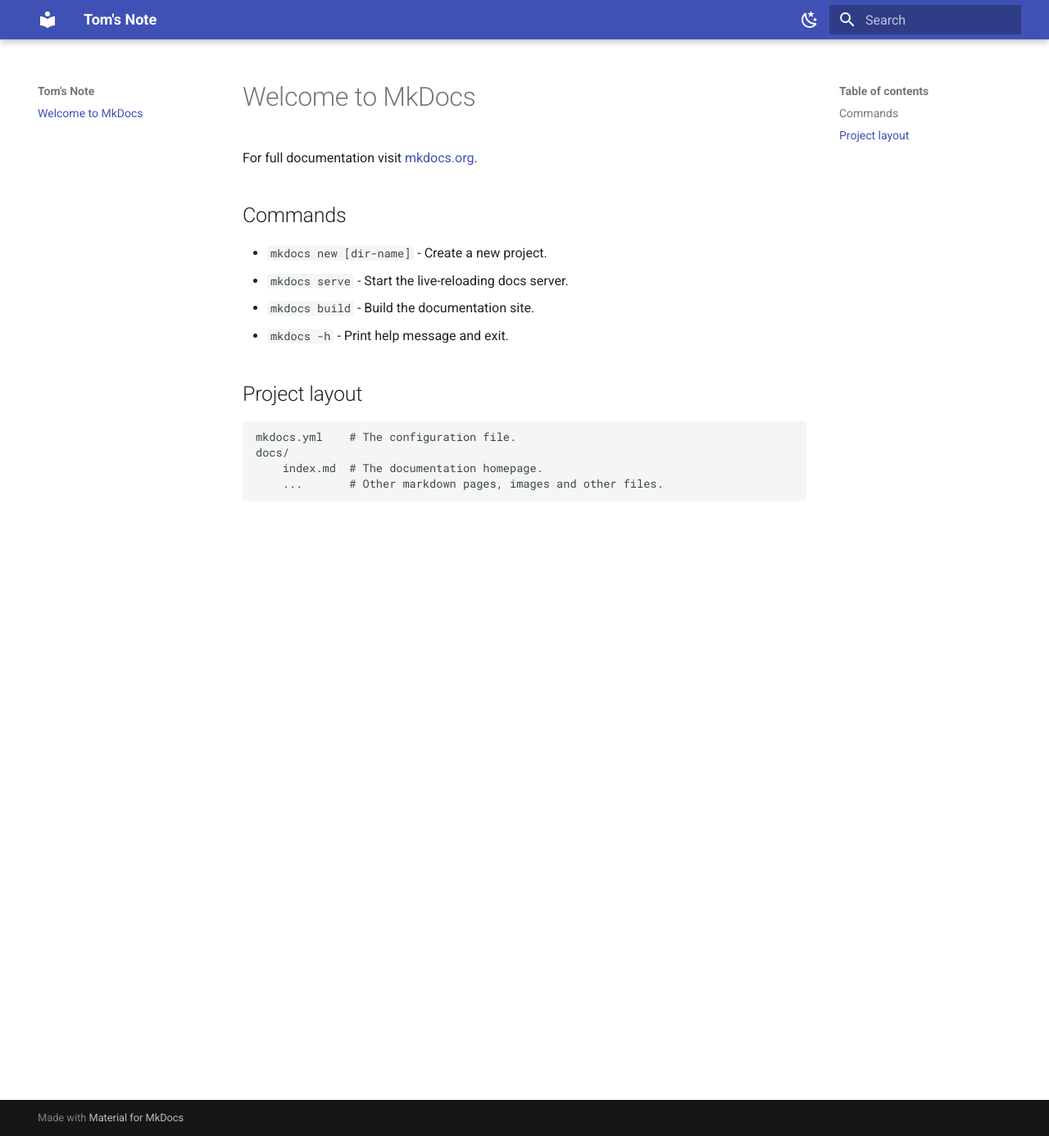
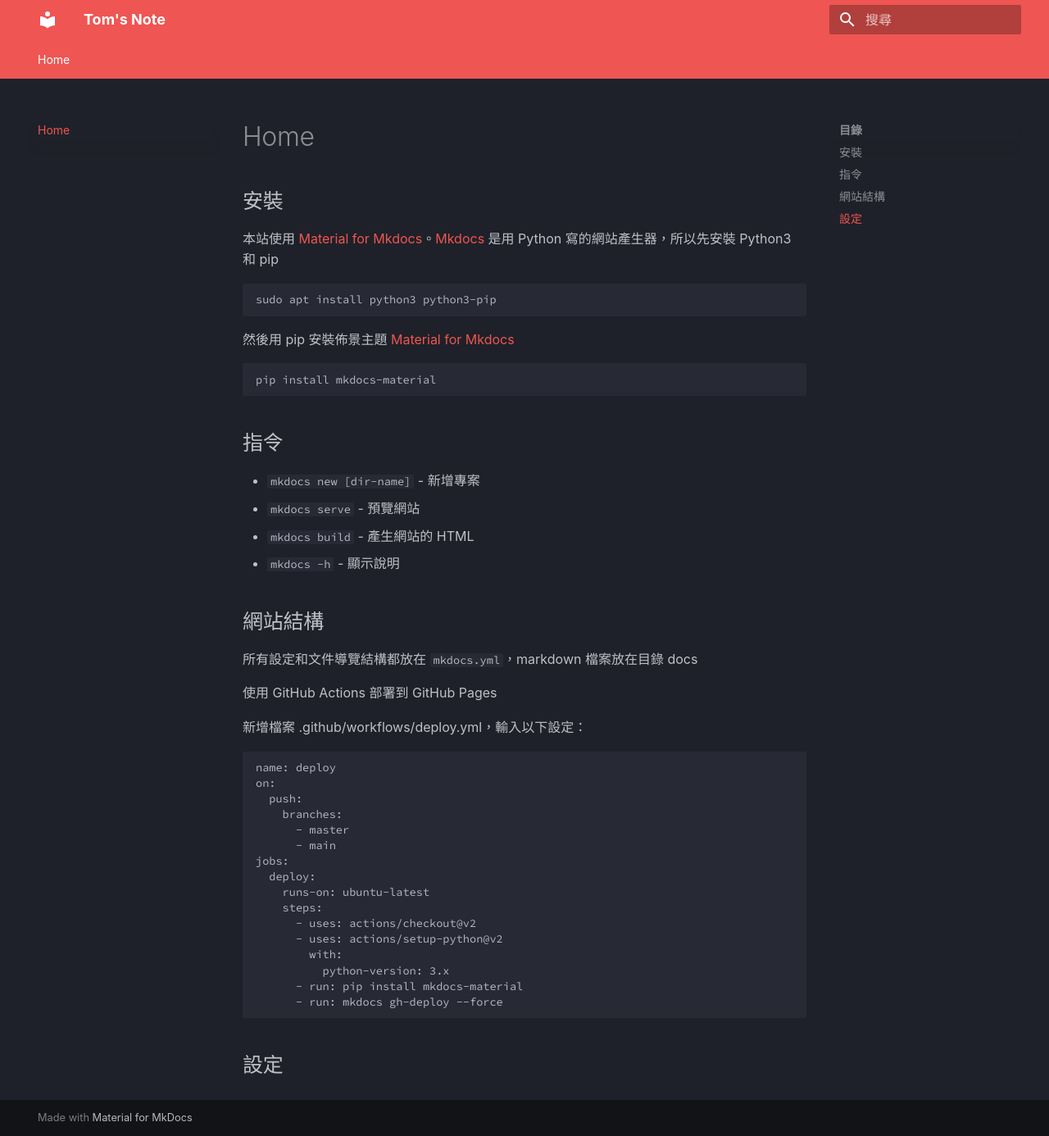
Before and after one commit to tomleesm/notes, an MkDocs documentation site: the page built from docs/index.md, in a window 1280 px wide and 1386 px high. Shown: the whole window at 82% size. Built offline with MkDocs 1.6.1 and Material for MkDocs 9.7.7, drawn with Linux system fonts in a browser that asks for light colours.

Commit message:
自訂到 navigation 完

````diff
--- a/docs/index.md
+++ b/docs/index.md
@@ -1,17 +1,47 @@
-# Welcome to MkDocs
+## 安裝
 
-For full documentation visit [mkdocs.org](https://www.mkdocs.org).
+本站使用 [Material for Mkdocs](https://squidfunk.github.io/mkdocs-material/)。[Mkdocs](https://www.mkdocs.org/) 是用 Python 寫的網站產生器，所以先安裝 Python3 和 pip
 
-## Commands
+``` bash
+sudo apt install python3 python3-pip
+```
 
-* `mkdocs new [dir-name]` - Create a new project.
-* `mkdocs serve` - Start the live-reloading docs server.
-* `mkdocs build` - Build the documentation site.
-* `mkdocs -h` - Print help message and exit.
+然後用 pip 安裝佈景主題 [Material for Mkdocs](https://squidfunk.github.io/mkdocs-material/)
+```
+pip install mkdocs-material
+```
 
-## Project layout
+## 指令
 
-    mkdocs.yml    # The configuration file.
-    docs/
-        index.md  # The documentation homepage.
-        ...       # Other markdown pages, images and other files.
+* `mkdocs new [dir-name]` - 新增專案
+* `mkdocs serve` - 預覽網站
+* `mkdocs build` - 產生網站的 HTML
+* `mkdocs -h` - 顯示說明
+
+## 網站結構
+
+所有設定和文件導覽結構都放在 `mkdocs.yml`，markdown 檔案放在目錄 docs
+
+使用 GitHub Actions 部署到 GitHub Pages
+
+新增檔案 .github/workflows/deploy.yml，輸入以下設定：
+``` yaml
+name: deploy
+on:
+  push:
+    branches:
+      - master
+      - main
+jobs:
+  deploy:
+    runs-on: ubuntu-latest
+    steps:
+      - uses: actions/checkout@v2
+      - uses: actions/setup-python@v2
+        with:
+          python-version: 3.x
+      - run: pip install mkdocs-material
+      - run: mkdocs gh-deploy --force
+```
+
+## 設定
--- a/mkdocs.yml
+++ b/mkdocs.yml
@@ -2,14 +2,21 @@
 theme:
   name: material
   palette:
-    - scheme: default
-      toggle:
-        icon: material/weather-night
-        name: Switch to dark mode
     - scheme: slate
-      toggle:
-        icon: material/weather-sunny
-        name: Switch to light mode
+      primary: red
+      accent: cyan
+  font:
+    text: Noto Sans Traditional Chinese
+    code: Source Code Pro
+  language: zh-TW
+  features:
+    - navigation.instant
+    - navigation.tabs
+    - navigation.sections
+    - navigation.indexes
+    - navigation.top
 dev_addr: '0.0.0.0:8116'
 extra_css:
   - stylesheets/extra.css
+nav:
+  - Home: index.md
````
